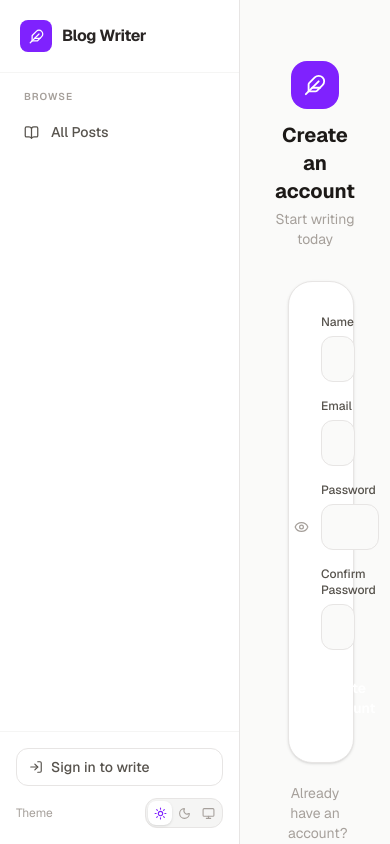
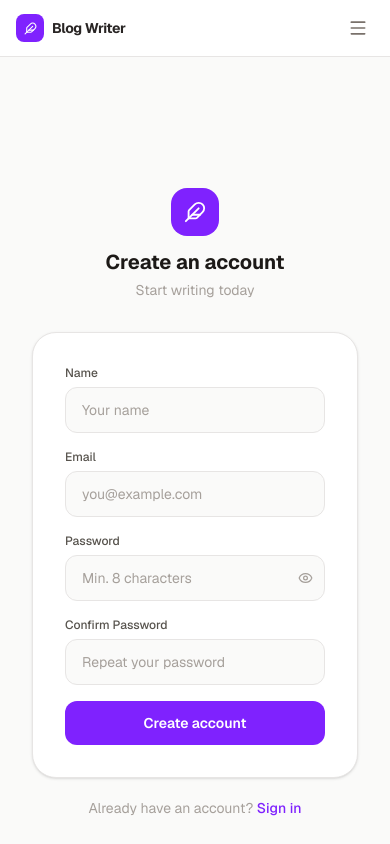
Before and after one commit to keerthishree20/blog-writing-app, a Next.js app: page /register in a window 390 px wide. Built offline with nearby package versions, Linux system fonts and the light colour scheme; no server answers.

Commit message:
feat: responsive layout with mobile hamburger nav

```diff
--- a/app/layout.tsx
+++ b/app/layout.tsx
@@ -5,6 +5,7 @@ import { PenLine, BookOpen, Feather, LogIn } from "lucide-react";
 import ThemeProvider from "@/components/ThemeProvider";
 import ThemeToggle from "@/components/ThemeToggle";
 import UserMenu from "@/components/UserMenu";
+import MobileNav from "@/components/MobileNav";
 import { auth } from "@/auth";
 import "./globals.css";
 
@@ -23,8 +24,8 @@ export default async function RootLayout({ children }: { children: React.ReactNo
     <html lang="en" className={`${geist.variable} h-full antialiased`} suppressHydrationWarning>
       <body className="flex h-full overflow-hidden bg-stone-50 text-stone-900 dark:bg-zinc-950 dark:text-stone-100" suppressHydrationWarning>
         <ThemeProvider>
-          {/* Sidebar */}
-          <aside className="flex w-60 shrink-0 flex-col border-r border-stone-200 bg-white dark:border-stone-800 dark:bg-stone-900">
+          {/* Sidebar — hidden on mobile */}
+          <aside className="hidden w-60 shrink-0 flex-col border-r border-stone-200 bg-white dark:border-stone-800 dark:bg-stone-900 md:flex">
             {/* Logo */}
             <div className="flex items-center gap-2.5 border-b border-stone-100 px-5 py-5 dark:border-stone-800">
               <div className="flex h-8 w-8 items-center justify-center rounded-lg bg-violet-600">
@@ -84,10 +85,13 @@ export default async function RootLayout({ children }: { children: React.ReactNo
             </div>
           </aside>
 
-          {/* Main content */}
-          <main className="flex-1 overflow-y-auto bg-stone-50 dark:bg-zinc-950">
-            <div className="mx-auto max-w-3xl px-8 py-10">{children}</div>
-          </main>
+          {/* Right side: mobile header + main content */}
+          <div className="flex flex-1 flex-col overflow-hidden">
+            <MobileNav user={user} />
+            <main className="flex-1 overflow-y-auto bg-stone-50 dark:bg-zinc-950">
+              <div className="mx-auto max-w-3xl px-4 py-6 md:px-8 md:py-10">{children}</div>
+            </main>
+          </div>
         </ThemeProvider>
       </body>
     </html>
--- /dev/null
+++ b/components/MobileNav.tsx
@@ -0,0 +1,118 @@
+"use client";
+
+import { useState } from "react";
+import Link from "next/link";
+import { Menu, X, BookOpen, PenLine, Feather, LogIn } from "lucide-react";
+import ThemeToggle from "./ThemeToggle";
+import UserMenu from "./UserMenu";
+
+interface Props {
+  user?: { name?: string | null; email?: string | null; image?: string | null } | null;
+}
+
+export default function MobileNav({ user }: Props) {
+  const [open, setOpen] = useState(false);
+
+  return (
+    <>
+      {/* Sticky top bar — mobile only */}
+      <header className="sticky top-0 z-30 flex items-center justify-between border-b border-stone-200 bg-white px-4 py-3 dark:border-stone-800 dark:bg-stone-900 md:hidden">
+        <div className="flex items-center gap-2">
+          <div className="flex h-7 w-7 items-center justify-center rounded-lg bg-violet-600">
+            <Feather size={13} className="text-white" />
+          </div>
+          <span className="text-sm font-bold tracking-tight text-stone-800 dark:text-stone-100">
+            Blog Writer
+          </span>
+        </div>
+        <button
+          onClick={() => setOpen(true)}
+          className="rounded-lg p-1.5 text-stone-500 hover:bg-stone-100 dark:hover:bg-stone-800"
+        >
+          <Menu size={20} />
+        </button>
+      </header>
+
+      {/* Overlay */}
+      {open && (
+        <div
+          className="fixed inset-0 z-40 bg-black/40 md:hidden"
+          onClick={() => setOpen(false)}
+        />
+      )}
+
+      {/* Slide-in drawer */}
+      <div
+        className={`fixed inset-y-0 left-0 z-50 flex w-64 flex-col border-r border-stone-200 bg-white transition-transform duration-200 dark:border-stone-800 dark:bg-stone-900 md:hidden ${
+          open ? "translate-x-0" : "-translate-x-full"
+        }`}
+      >
+        {/* Drawer header */}
+        <div className="flex items-center justify-between border-b border-stone-100 px-5 py-5 dark:border-stone-800">
+          <div className="flex items-center gap-2.5">
+            <div className="flex h-8 w-8 items-center justify-center rounded-lg bg-violet-600">
+              <Feather size={15} className="text-white" />
+            </div>
+            <span className="text-base font-bold tracking-tight text-stone-800 dark:text-stone-100">
+              Blog Writer
+            </span>
+          </div>
+          <button
+            onClick={() => setOpen(false)}
+            className="rounded-lg p-1.5 text-stone-400 hover:bg-stone-100 dark:hover:bg-stone-800"
+          >
+            <X size={18} />
+          </button>
+        </div>
+
+        {/* Drawer nav */}
+        <nav className="flex flex-col gap-1 p-3 pt-4" onClick={() => setOpen(false)}>
+          <p className="mb-1 px-3 text-[10px] font-semibold uppercase tracking-widest text-stone-400">
+            Browse
+          </p>
+          <Link
+            href="/"
+            className="flex items-center gap-3 rounded-lg px-3 py-2.5 text-sm font-medium text-stone-600 transition-colors hover:bg-violet-50 hover:text-violet-700 dark:text-stone-400 dark:hover:bg-violet-950 dark:hover:text-violet-300"
+          >
+            <BookOpen size={15} />
+            All Posts
+          </Link>
+          {user && (
+            <>
+              <p className="mb-1 mt-3 px-3 text-[10px] font-semibold uppercase tracking-widest text-stone-400">
+                Write
+              </p>
+              <Link
+                href="/posts/new"
+                className="flex items-center gap-3 rounded-lg px-3 py-2.5 text-sm font-medium text-stone-600 transition-colors hover:bg-violet-50 hover:text-violet-700 dark:text-stone-400 dark:hover:bg-violet-950 dark:hover:text-violet-300"
+              >
+                <PenLine size={15} />
+                New Post
+              </Link>
+            </>
+          )}
+        </nav>
+
+        {/* Drawer footer */}
+        <div className="mt-auto space-y-3 border-t border-stone-100 px-4 py-4 dark:border-stone-800">
+          {user ? (
+            <UserMenu name={user.name} email={user.email} image={user.image} />
+          ) : (
+            <Link
+              href="/login"
+              onClick={() => setOpen(false)}
+              className="flex items-center gap-2 rounded-xl border border-stone-200 px-3 py-2 text-sm font-medium text-stone-600 transition hover:bg-violet-50 hover:text-violet-700 dark:border-stone-700 dark:text-stone-400 dark:hover:bg-violet-950 dark:hover:text-violet-300"
+            >
+              <LogIn size={14} />
+              Sign in to write
+            </Link>
+          )}
+          <div className="flex items-center justify-between">
+            <p className="text-xs text-stone-400">Theme</p>
+            <ThemeToggle />
+          </div>
+        </div>
+      </div>
+    </>
+  );
+}
```
